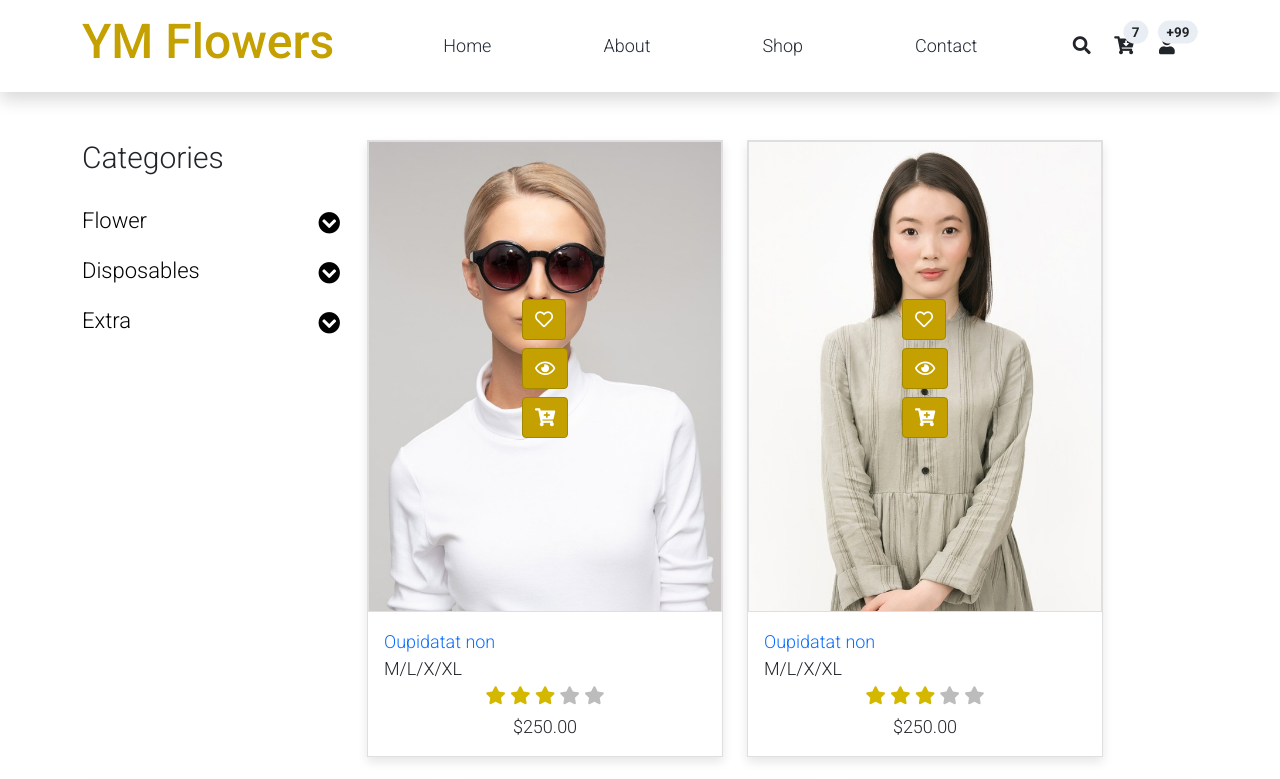
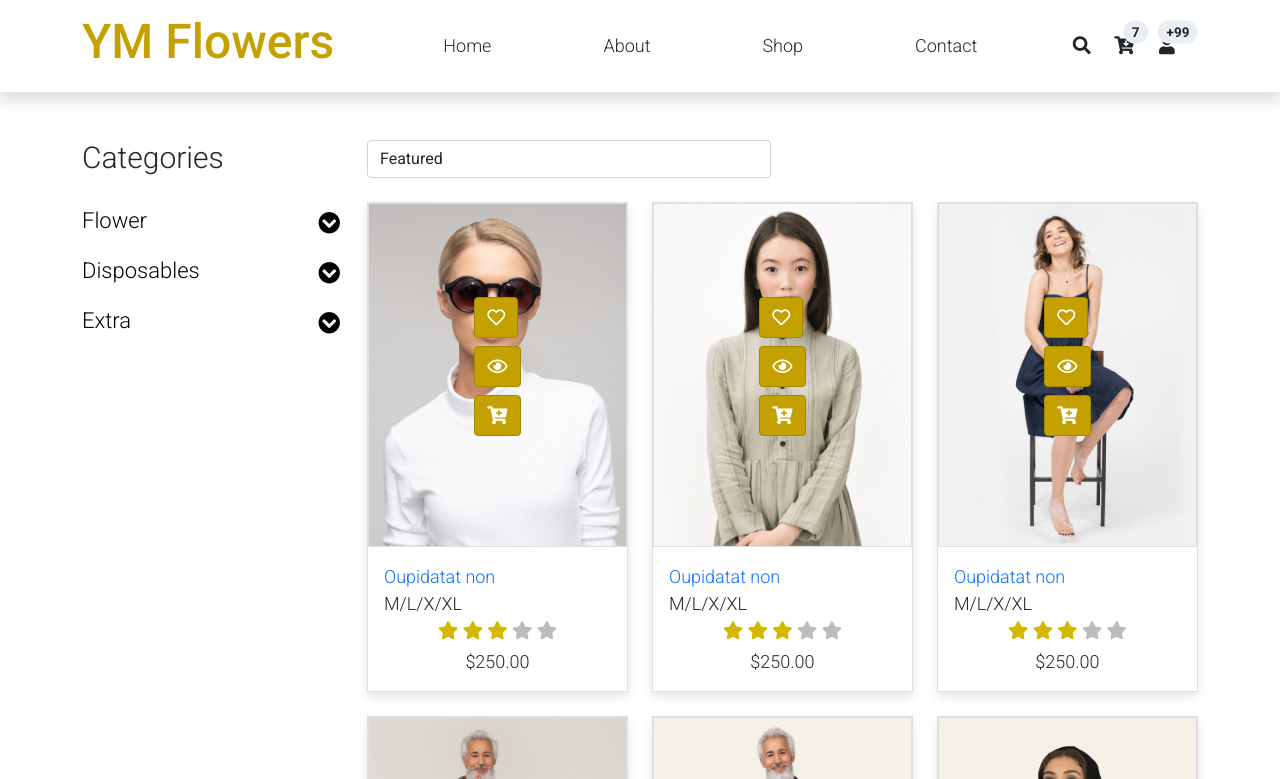
Before and after one commit to xavibypasser/ymstore, a plain HTML site: page shop.html in a window 1280 px wide. Shown: the top 779 px of the page. Drawn offline with Linux system fonts and the light colour scheme.

Commit message:
Update shop.html

```diff
--- a/shop.html
+++ b/shop.html
@@ -157,6 +157,21 @@ https://templatemo.com/tm-559-zay-shop
                     </li>
                 </ul>
             </div>
+
+            <div class="col-lg-9">
+                <div class="row">
+
+                    <div class="col-md-6 pb-4">
+                        <div class="d-flex">
+                            <select class="form-control">
+                                <option>Featured</option>
+                                <option>A to Z</option>
+                                <option>Item</option>
+                            </select>
+                        </div>
+                    </div>
+                </div>
+                <div class="row">
                     <div class="col-md-4">
                         <div class="card mb-4 product-wap rounded-0">
                             <div class="card rounded-0">
```
